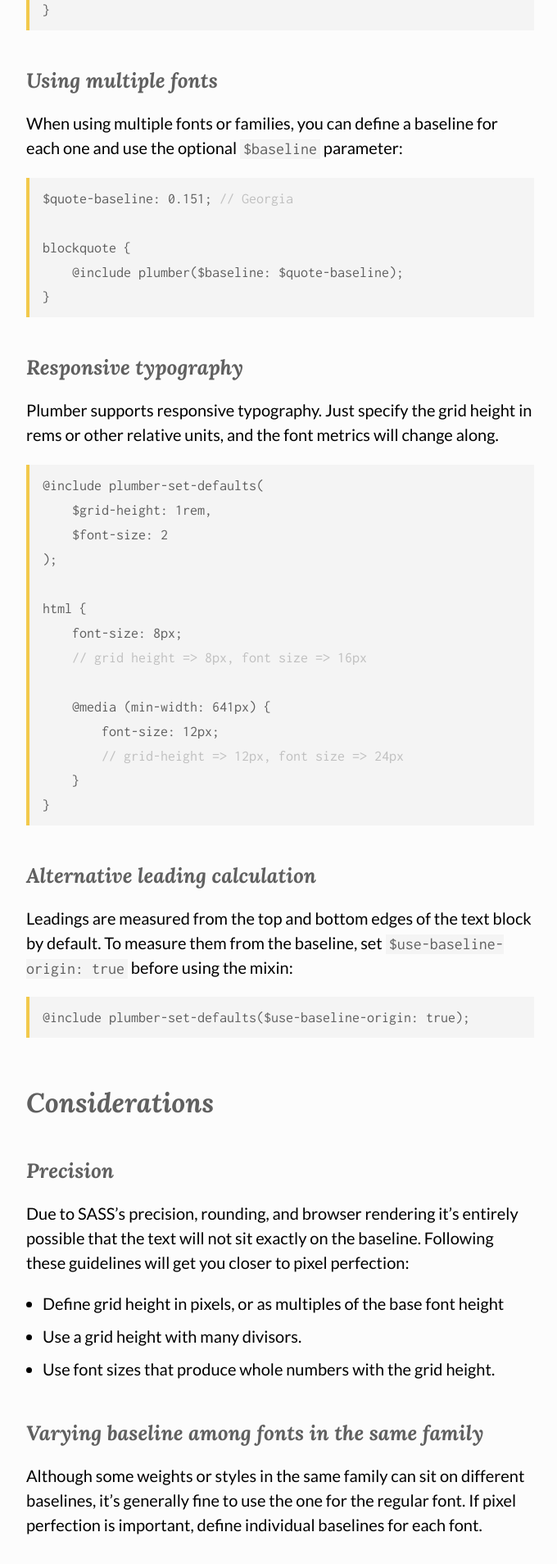
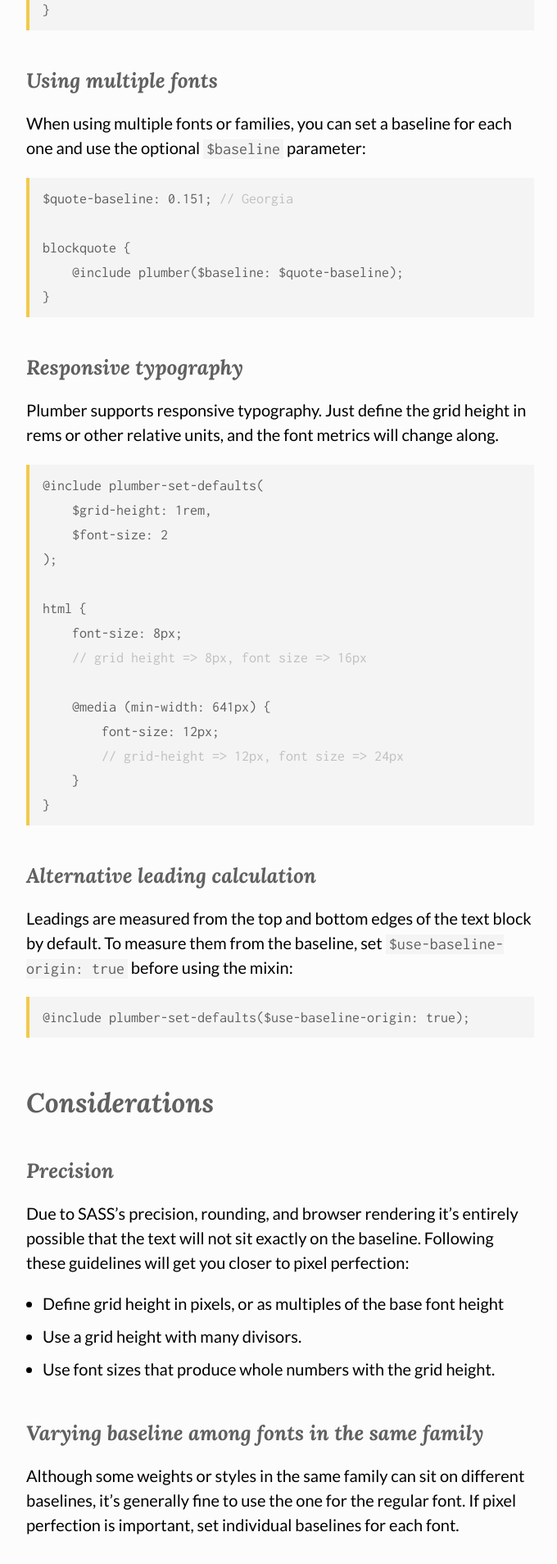
Before and after one commit to jamonserrano/plumber-sass, a website: page index.html in a window 1280 px wide. Shown: the part 2972-4880 px from the top of the page at 82% size, without its empty margins (298-978 px from the left). Drawn offline with Linux system fonts and the light colour scheme.

Commit message:
Duplicate words in docs

```diff
--- a/index.html
+++ b/index.html
@@ -93,7 +93,7 @@ li {
         </section>
             <section>
                 <h3 id="toc_6">Using multiple fonts</h3>
-                <p>When using multiple fonts or families, you can define a baseline for each one and use the optional <code>$baseline</code> parameter:</p>
+                <p>When using multiple fonts or families, you can set a baseline for each one and use the optional <code>$baseline</code> parameter:</p>
                 <pre><code class="language-scss">$quote-baseline: 0.151; // Georgia
 
 blockquote {
@@ -103,7 +103,7 @@ blockquote {
 
             <section>
                 <h3 id="toc_7">Responsive typography</h3>
-                <p>Plumber supports responsive typography. Just specify the grid height in rems or other relative units, and the font metrics will change along.</p>
+                <p>Plumber supports responsive typography. Just define the grid height in rems or other relative units, and the font metrics will change along.</p>
                 <pre><code class="language-scss">@include plumber-set-defaults(
     $grid-height: 1rem,
     $font-size: 2
@@ -145,7 +145,7 @@ html {
 
 			<section>
                 <h3 id="toc_11">Varying baseline among fonts in the same family</h3>
-                <p>Although some weights or styles in the same family can sit on different baselines, it’s generally fine to use the one for the regular font. If pixel perfection is important, define individual baselines for each font.</p>
+                <p>Although some weights or styles in the same family can sit on different baselines, it’s generally fine to use the one for the regular font. If pixel perfection is important, set individual baselines for each font.</p>
 			</section>
 
 			<section>
@@ -155,7 +155,7 @@ html {
 
 			<section>
                 <h3 id="toc_13">Collapsing margins</h3>
-                <p>Plumber’s use of collapsing margins makes it possible to specify the minimum distance between blocks of texts. If you don’t need this, you can set either <code>$leading-top</code> or <code>$leading-bottom</code> parameters to 0.</p>
+                <p>Plumber’s use of collapsing margins makes it possible to set the minimum distance between blocks of texts. If you don’t need this, you can set either <code>$leading-top</code> or <code>$leading-bottom</code> parameters to 0.</p>
 			</section>
 		</section>
 		<section>
```
